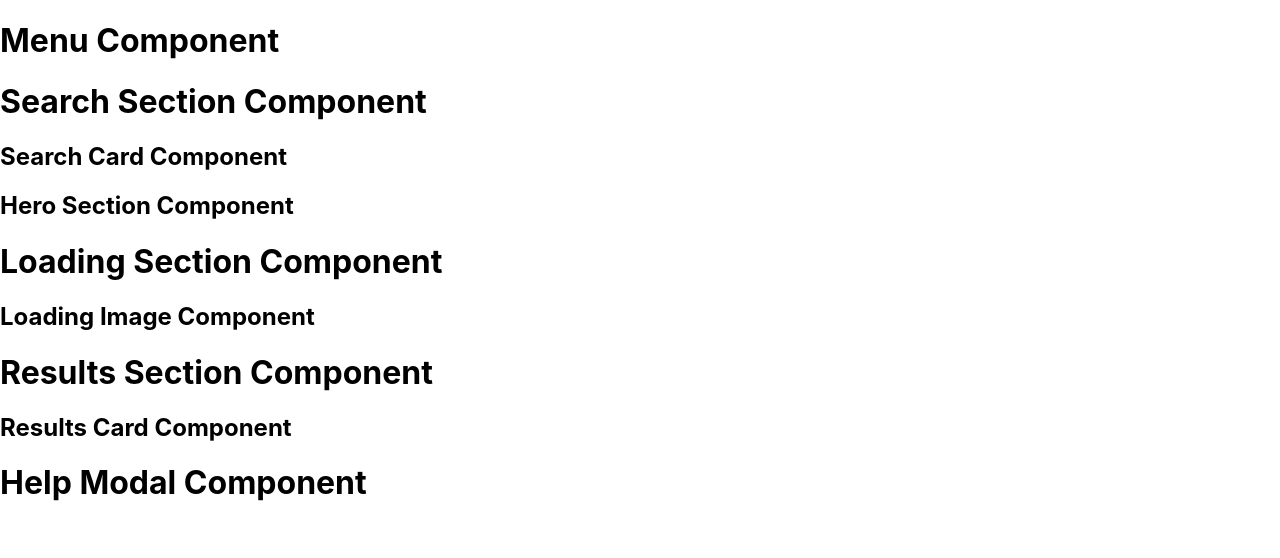
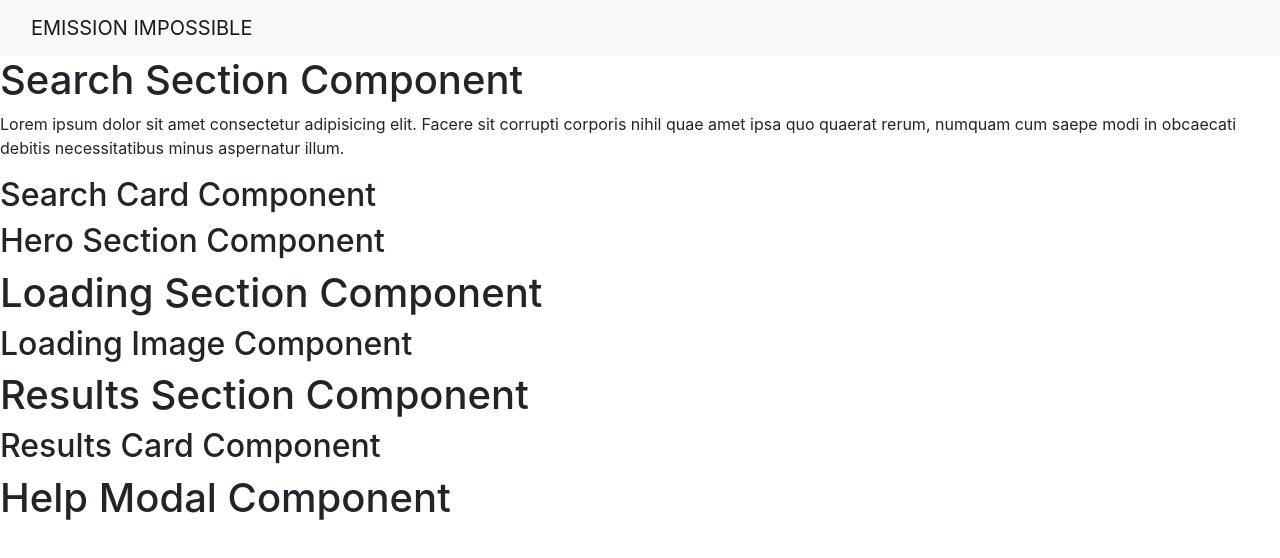
Before and after one commit to SchoolOfCode/w20_final-project-team-e, a React (Create React App) app: page / in a window 1280 px wide. Shown: the top 558 px of the page. Built offline with nearby package versions, Linux system fonts and the light colour scheme.

Commit message:
initial menu bar setup

```diff
--- a/public/index.html
+++ b/public/index.html
@@ -24,7 +24,13 @@
       work correctly both with client-side routing and a non-root public URL.
       Learn how to configure a non-root public URL by running `npm run build`.
     -->
-    <title>React App</title>
+    <link
+      rel="stylesheet"
+      href="https://stackpath.bootstrapcdn.com/bootstrap/4.1.0/css/bootstrap.min.css"
+      integrity="sha384-9gVQ4dYFwwWSjIDZnLEWnxCjeSWFphJiwGPXr1jddIhOegiu1FwO5qRGvFXOdJZ4"
+      crossorigin="anonymous"
+    />
+    <title>EMISSION IMPOSSIBLE</title>
   </head>
   <body>
     <noscript>You need to enable JavaScript to run this app.</noscript>
--- a/src/components/Menu/Menu.js
+++ b/src/components/Menu/Menu.js
@@ -2,8 +2,12 @@ import React from "react";
 
 export default function Menu() {
   return (
-    <div>
-      <h1>Menu Component</h1>
-    </div>
+    <nav class="navbar sticky-top navbar-light bg-light">
+      <div class="container-fluid">
+        <a class="navbar-brand" href="#search-section">
+          EMISSION IMPOSSIBLE
+        </a>
+      </div>
+    </nav>
   );
 }
--- a/src/components/SearchSection/SearchSection.js
+++ b/src/components/SearchSection/SearchSection.js
@@ -5,8 +5,13 @@ import HeroSection from "../HeroSection/HeroSection";
 
 export default function SearchSection() {
   return (
-    <div>
+    <div id="search-section">
       <h1>Search Section Component</h1>
+      <p>
+        Lorem ipsum dolor sit amet consectetur adipisicing elit. Facere sit
+        corrupti corporis nihil quae amet ipsa quo quaerat rerum, numquam cum
+        saepe modi in obcaecati debitis necessitatibus minus aspernatur illum.
+      </p>
       <SearchCard />
       <HeroSection />
     </div>
```
